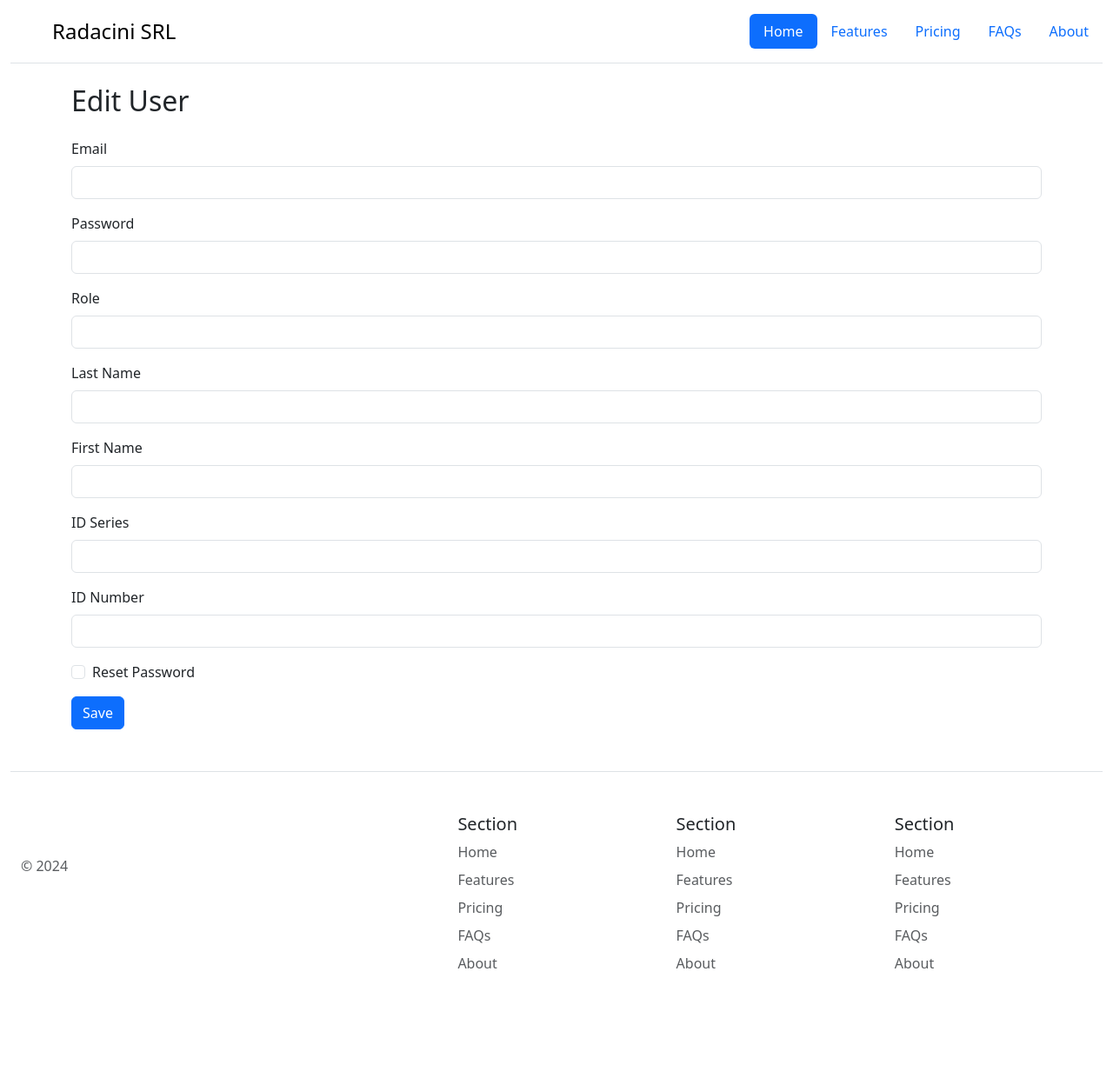
After one commit to mihai-madalin/ProiectLicentaRadacini, a Flask app: template templates/user/edit_user.html in a window 1280 px wide. The commit adds this page. Shown: the whole page at 87% size. Run offline with Flask 3, Linux system fonts and the light colour scheme; the template is opened without the code that fills it, so the values that code supplies are empty; parts of the project's set-up code (start-up, migrations or seed data) failed here and were passed over; some libraries are stand-ins or nearby versions.

Commit message:
Finished CRUD for Users

```diff
--- /dev/null
+++ b/blueprints/user/__init__.py
@@ -0,0 +1,5 @@
+from flask import Blueprint
+
+user_bp = Blueprint('user', __name__, template_folder='templates/user')
+
+from blueprints.user import routes
--- a/main.py
+++ b/main.py
@@ -1,7 +1,7 @@
 from flask import Flask, redirect, url_for, render_template, request
 from flask_login import LoginManager, login_required
 from db import db
-from routes import user_bp
+from blueprints.user import user_bp
 
 from models.utilizatori import Utilizator
 
@@ -34,13 +34,6 @@ def homePage():
     db.session.commit()
     return render_template("/pages/index.html")
 
-@app.route("/users")
-@login_required
-def list_users():
-    page = request.args.get('page', 1, type=int)
-    users = Utilizator.query.paginate(page=page, per_page=10)
-    return render_template("/pages/users.html", users=users)
-
 @login_manager.user_loader
 def load_user(user_id):
     return Utilizator.query.get(int(user_id))
--- /dev/null
+++ b/templates/user/edit_user.html
@@ -0,0 +1,42 @@
+{% extends "/components/base_user.html" %}
+{% block title %} Edit User {% endblock %}
+{% block content %}
+<div class="container">
+    <h2 class="my-4">Edit User</h2>
+    <form method="POST">
+        <div class="mb-3">
+            <label for="email" class="form-label">Email</label>
+            <input type="email" class="form-control" id="email" name="email" value="{{ user.email }}" required>
+        </div>
+        <div class="mb-3">
+            <label for="parola" class="form-label">Password</label>
+            <input type="password" class="form-control" id="parola" name="parola">
+        </div>
+        <div class="mb-3">
+            <label for="rol" class="form-label">Role</label>
+            <input type="number" class="form-control" id="rol" name="rol" value="{{ user.rol }}" required>
+        </div>
+        <div class="mb-3">
+            <label for="nume" class="form-label">Last Name</label>
+            <input type="text" class="form-control" id="nume" name="nume" value="{{ user.nume }}" required>
+        </div>
+        <div class="mb-3">
+            <label for="prenume" class="form-label">First Name</label>
+            <input type="text" class="form-control" id="prenume" name="prenume" value="{{ user.prenume }}" required>
+        </div>
+        <div class="mb-3">
+            <label for="serieActIdentitate" class="form-label">ID Series</label>
+            <input type="text" class="form-control" id="serieActIdentitate" name="serieActIdentitate" value="{{ user.serieActIdentitate }}">
+        </div>
+        <div class="mb-3">
+            <label for="numarActIdentate" class="form-label">ID Number</label>
+            <input type="text" class="form-control" id="numarActIdentate" name="numarActIdentate" value="{{ user.numarActIdentate }}" required>
+        </div>
+        <div class="mb-3 form-check">
+            <input type="checkbox" class="form-check-input" id="reseteazaParola" name="reseteazaParola" {% if user.reseteazaParola %}checked{% endif %}>
+            <label class="form-check-label" for="reseteazaParola">Reset Password</label>
+        </div>
+        <button type="submit" class="btn btn-primary">Save</button>
+    </form>
+</div>
+{% endblock %}
```
Also changed, not shown: blueprints/user/routes.py (added, +106 -0 lines), routes.py (deleted, +0 -65 lines), templates/user/login.html (+9 -0 lines), templates/user/users.html (renamed from templates/pages/users.html, +5 -5 lines).
